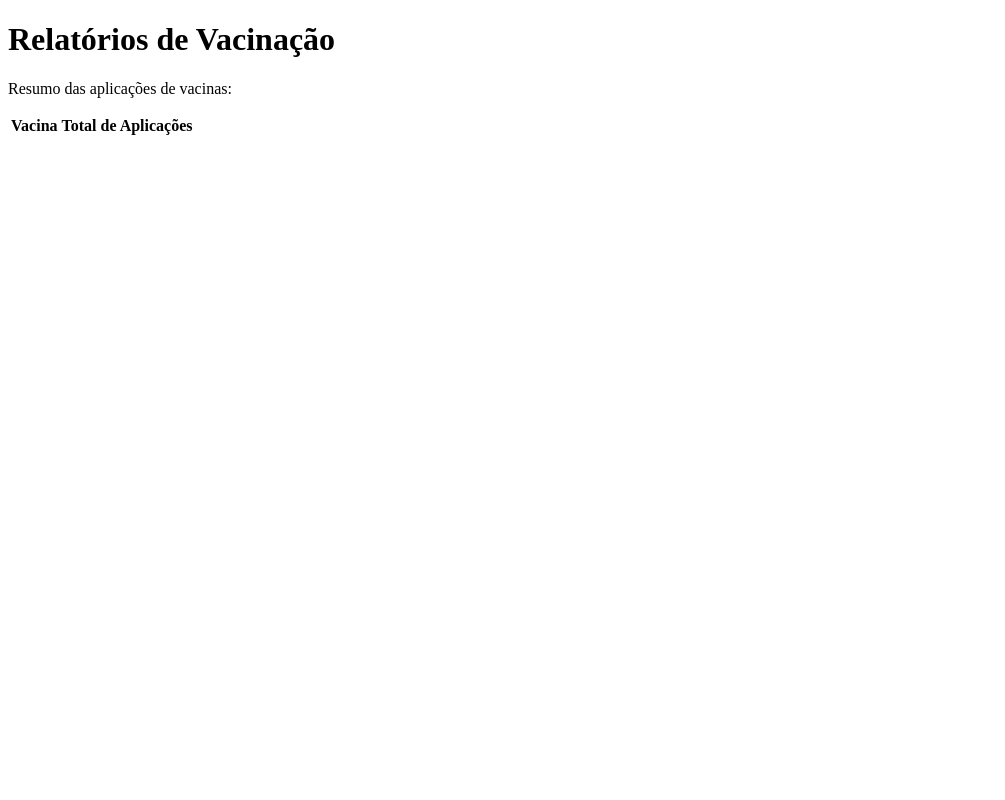
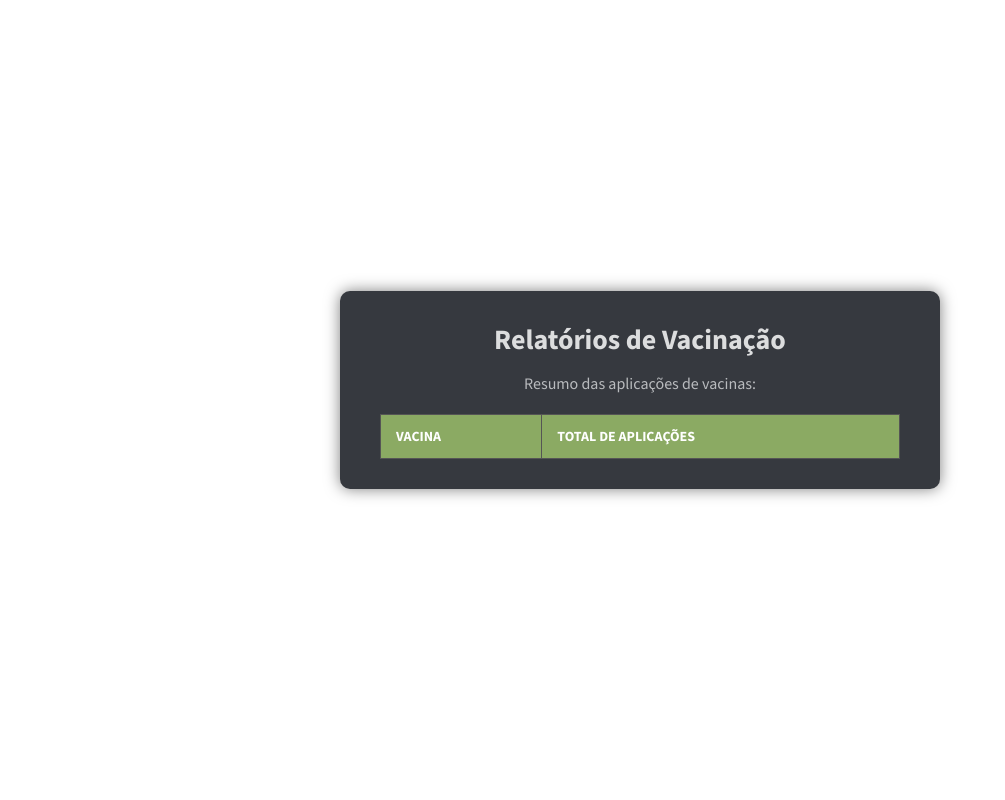
Before and after one commit to HenzoThomaz/projeco-do-boi, a Flask app: template templates/relatorios.html in a window 1280 px wide. Shown: the whole page, without its empty margins (0-1005 px from the left). Run offline with Flask 3, Linux system fonts and the light colour scheme; the template is opened without the code that fills it, so the values that code supplies are empty.

Commit message:
css do registro,cadastrarVac e relatorio.E mais uns negocios

```diff
--- a/static/recuperar-senha.css
+++ b/static/recuperar-senha.css
@@ -42,7 +42,7 @@ body {
 }
 
 .btn {
-    background-color: #008000;
+    background-color: #83a853;
     color: white;
     padding: 10px 20px;
     border-radius: 8px;
@@ -89,7 +89,7 @@ form input {
 form button {
     width: 100%;
     padding: 10px;
-    background-color: #008000;
+    background-color: #83a853;
     color: white;
     font-size: 16px;
     font-weight: 600;
--- a/static/relatorios.css
+++ b/static/relatorios.css
@@ -0,0 +1,82 @@
+@import url('https://fonts.googleapis.com/css2?family=Source+Sans+3:ital,wght@0,200..900;1,200..900&display=swap');
+
+* {
+    margin: 0;
+    padding: 0;
+    box-sizing: border-box;
+    text-decoration: none;
+    outline: none;
+    font-family: "Source Sans 3", sans-serif;
+}
+
+body {
+    width: 100vw;
+    height: 100vh;
+    background-size: cover;
+    background-repeat: no-repeat;
+    background-position: center;
+    display: flex;
+    flex-direction: column;
+    align-items: center;
+    justify-content: center;
+    padding: 20px;
+}
+
+.container {
+    background-color: #36393f;
+    padding: 30px 40px;
+    border-radius: 10px;
+    text-align: center;
+    color: #dcddde;
+    box-shadow: 0 0 15px rgba(0, 0, 0, 0.5);
+    margin-bottom: 20px;
+    max-width: 600px;
+    width: 100%;
+}
+
+.container h1 {
+    font-size: 28px;
+    margin-bottom: 15px;
+    font-weight: 700;
+}
+
+.container p {
+    font-size: 16px;
+    margin-bottom: 20px;
+    color: #b9bbbe;
+}
+
+table {
+    width: 100%;
+    border-collapse: collapse;
+    margin-top: 10px;
+}
+
+th, td {
+    padding: 12px 15px;
+    border: 1px solid #555;
+    text-align: left;
+}
+
+thead {
+    background-color: #8baa63;
+    color: white;
+    text-transform: uppercase;
+    font-size: 14px;
+}
+
+tbody tr:nth-child(even) {
+    background-color: #2f3136;
+}
+
+tbody tr:nth-child(odd) {
+    background-color: #202225;
+}
+
+tbody td {
+    color: #dcddde;
+}
+
+tbody tr:hover {
+    background-color: #3a3d41;
+}
--- a/templates/relatorios.html
+++ b/templates/relatorios.html
@@ -4,6 +4,7 @@
     <meta charset="UTF-8">
     <meta name="viewport" content="width=device-width, initial-scale=1.0">
     <title>Relatorios de Vacinação</title>
+    <link rel="stylesheet" href="relatorios.css">
 </head>
 <body>
     <div class="container">
```
Also changed, not shown: static/cadastrarVac.css (added), static/registro.css (added).
